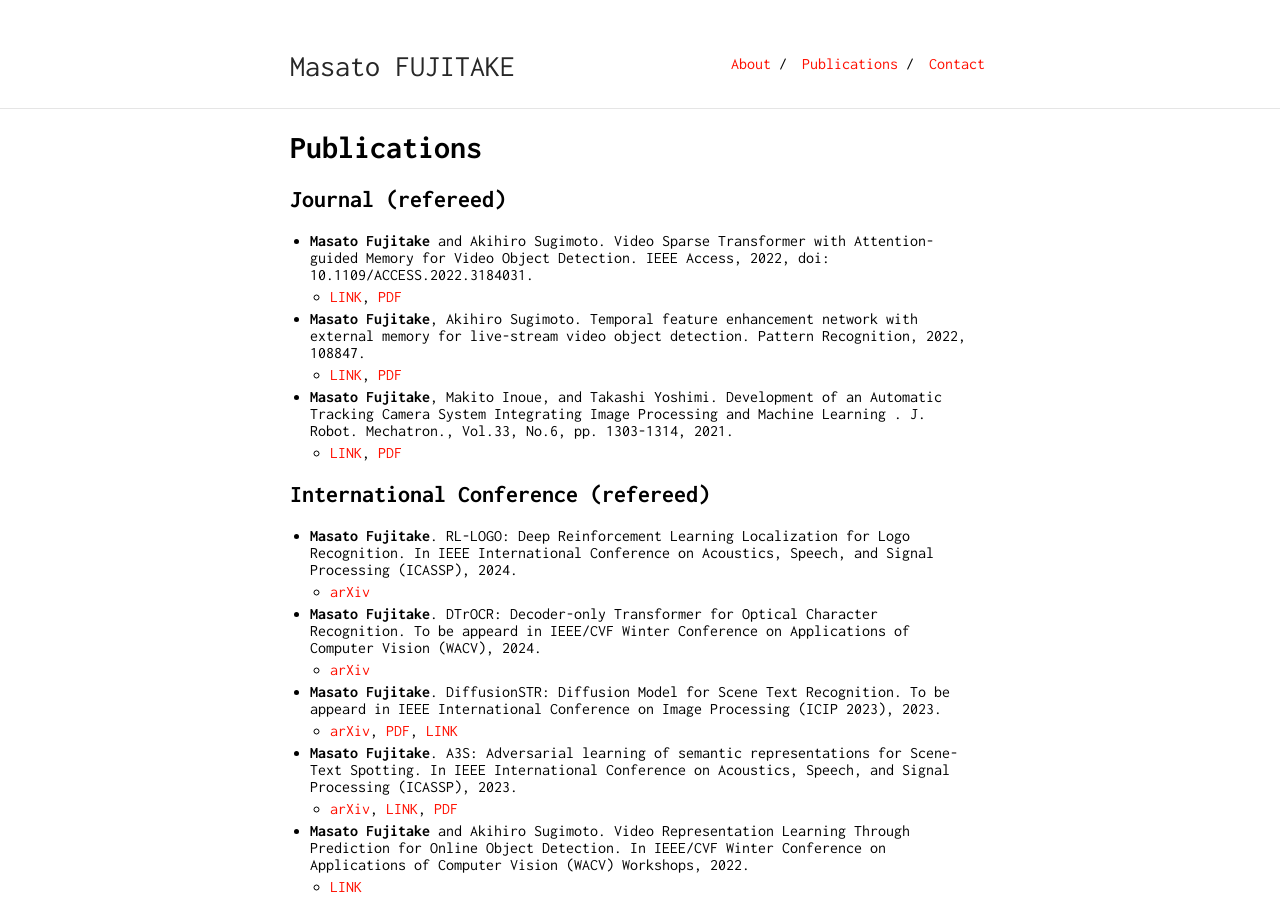
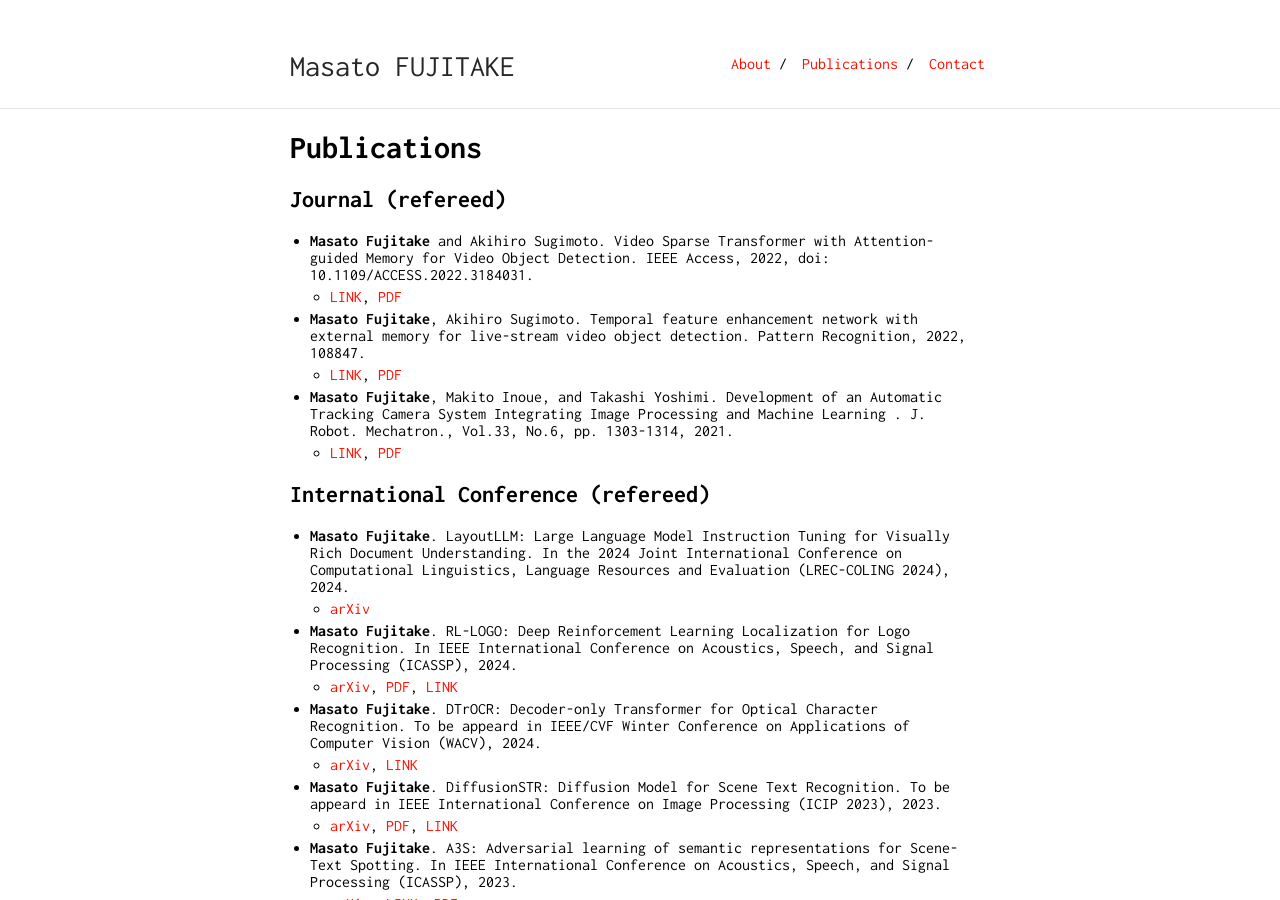
Before and after one commit to Swall0w/Swall0w.github.io, a Jekyll site: the page built from publications.md, in a window 1280 px wide and 900 px high. Built offline with Jekyll 4.4.1, drawn with Linux system fonts in a browser that asks for light colours; our own code applies the rules of GitHub Pages for plain Markdown files.

Commit message:
[update]: publist.

```diff
--- a/publications.md
+++ b/publications.md
@@ -14,10 +14,13 @@ layout: default
   - [LINK](https://www.fujipress.jp/jrm/rb/robot003300061303/), [PDF](./pdfs/Fujipress_JRM-33-6-10.pdf)
 
 ## International Conference (refereed)
+- **Masato Fujitake**. LayoutLLM: Large Language Model Instruction Tuning for Visually Rich Document Understanding.
+In the 2024 Joint International Conference on Computational Linguistics, Language Resources and Evaluation (LREC-COLING 2024), 2024.
+  -  [arXiv](https://arxiv.org/abs/2403.14252)
 - **Masato Fujitake**. RL-LOGO: Deep Reinforcement Learning Localization for Logo Recognition. In IEEE International Conference on Acoustics, Speech, and Signal Processing (ICASSP), 2024.
-  -  [arXiv](https://arxiv.org/abs/2312.16792)
+  -  [arXiv](https://arxiv.org/abs/2312.16792), [PDF](pdfs/RL-LOGO_Deep_Reinforcement_Learning_Localization_for_Logo_Recognition.pdf), [LINK](https://ieeexplore.ieee.org/document/10447388)
 - **Masato Fujitake**. DTrOCR: Decoder-only Transformer for Optical Character Recognition. To be appeard in IEEE/CVF Winter Conference on Applications of Computer Vision (WACV), 2024.
-  -  [arXiv](https://arxiv.org/abs/2308.15996)
+  -  [arXiv](https://arxiv.org/abs/2308.15996), [LINK](https://openaccess.thecvf.com/content/WACV2024/papers/Fujitake_DTrOCR_Decoder-Only_Transformer_for_Optical_Character_Recognition_WACV_2024_paper.pdf)
 - **Masato Fujitake**. DiffusionSTR: Diffusion Model for Scene Text Recognition. To be appeard in IEEE International Conference on Image Processing (ICIP 2023), 2023.
   -  [arXiv](https://arxiv.org/abs/2306.16707), [PDF](pdfs/ICIP2024_DiffusionSTR.pdf), [LINK](https://ieeexplore.ieee.org/document/10222793)
 - **Masato Fujitake**. A3S: Adversarial learning of semantic representations for Scene-Text Spotting. In IEEE International Conference on Acoustics, Speech, and Signal Processing (ICASSP), 2023.
```
